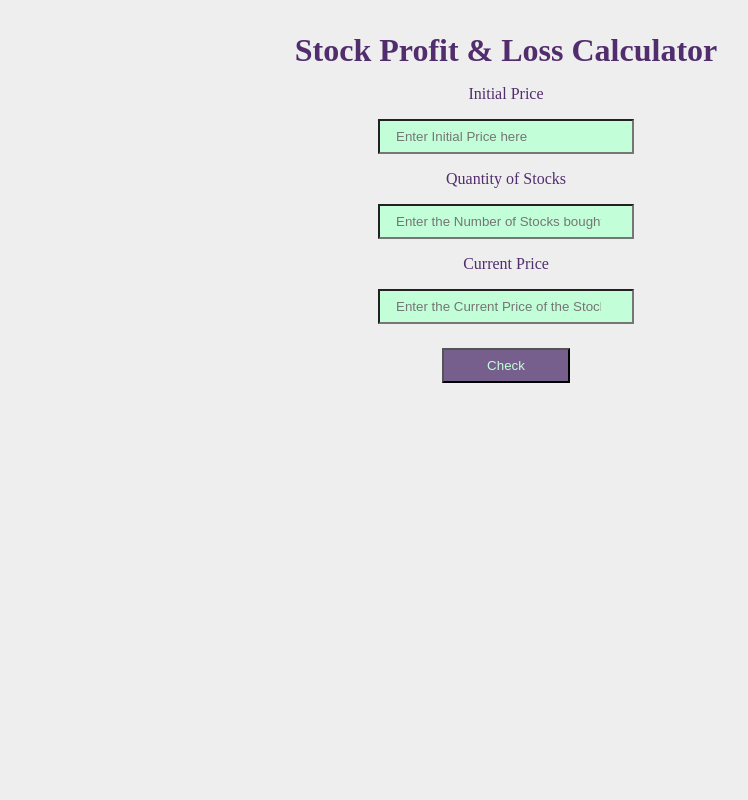
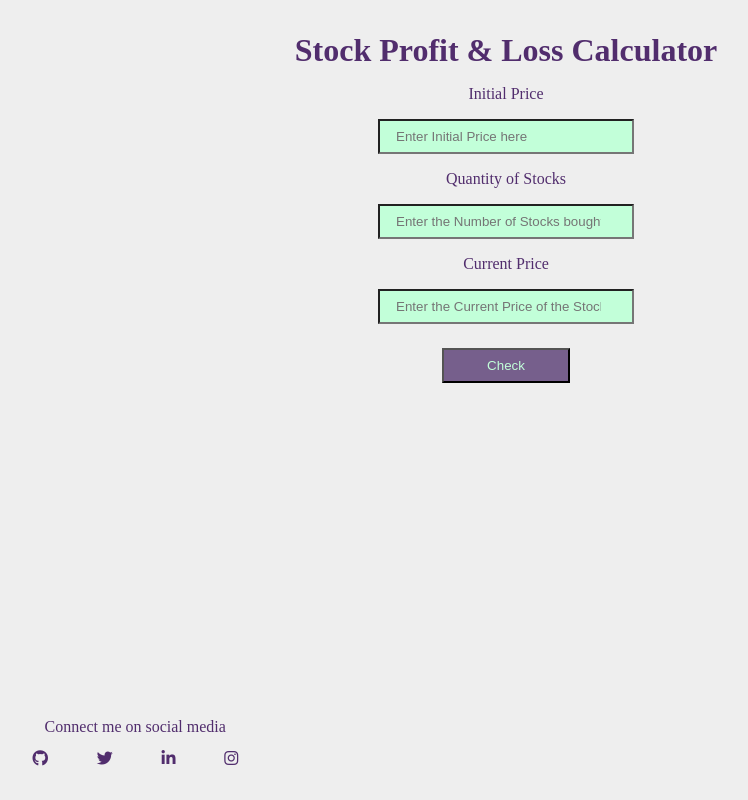
Before and after one commit to vivekmehto/stock-profit-loss-calculator, a plain HTML site: page index.html in a window 1280 px wide. Shown: the whole page, without its empty margins (134-882 px from the left). Drawn offline with Linux system fonts and the light colour scheme.

Commit message:
final submission

```diff
--- a/app.css
+++ b/app.css
@@ -36,3 +36,57 @@ input {
   font-size: 2rem;
   font-weight: bolder;
 }
+
+@media screen and (max-width: 768px) {
+  .container {
+    width: 90%;
+  }
+
+  input {
+    width: 60%;
+  }
+  #check-btn {
+    width: 80%;
+  }
+}
+
+.footer {
+  position: fixed;
+  bottom: 0;
+  left: 10%;
+  padding: 2rem 1rem;
+  color: black;
+  text-align: center;
+}
+
+.footer div {
+  margin-bottom: 0.9rem;
+}
+
+.list-non-bullet {
+  list-style: none;
+  padding-inline-start: 2px;
+}
+
+.list-item-inline {
+  display: inline;
+  padding: 0rem 0.2rem;
+}
+
+.link {
+  text-decoration: none;
+  padding: 0.4rem 1.2rem;
+}
+
+.footer .link {
+  color: black;
+}
+
+.footer .footer-header {
+  font-weight: bold;
+  font-size: large;
+}
+
+.footer ul {
+  padding-inline-start: 0px;
+}
--- a/index.html
+++ b/index.html
@@ -7,6 +7,8 @@
     <meta name="viewport" content="width=device-width, initial-scale=1.0">
     <title>Stock Profit & Loss Calculator</title>
     <link rel="stylesheet" href="./app.css">
+    <script src="https://kit.fontawesome.com/2de49b6c4b.js" crossorigin="anonymous"></script>
+
 </head>
 
 <body>
@@ -29,6 +31,35 @@
         <div id="output-div"></div>
     </div>
 
+
+
+    <footer class="footer">
+        <div>Connect me on social media</div>
+        <ul class="social-links list-non-bullet">
+            <li class="list-item-inline">
+                <a class="link" href="https://github.com/vivekmehto">
+                    <i class="fab fa-github"></i>
+                </a>
+            </li>
+            <li class="list-item-inline">
+                <a class="link" href="https://twitter.com/vivekmehto_">
+                    <i class="fab fa-twitter"></i>
+                </a>
+            </li>
+            <li class="list-item-inline">
+                <a class="link" href="https://www.linkedin.com/in/vivek-mehto-8a22841ba/">
+                    <i class="fab fa-linkedin-in"></i>
+                </a>
+            </li>
+            <li class="list-item-inline">
+                <a class="link" href="https://www.instagram.com/vivekmehto/">
+                    <i class="fab fa-instagram"></i>
+                </a>
+            </li>
+
+        </ul>
+    </footer>
+
     <script src="./index.js"></script>
 </body>
 
```
